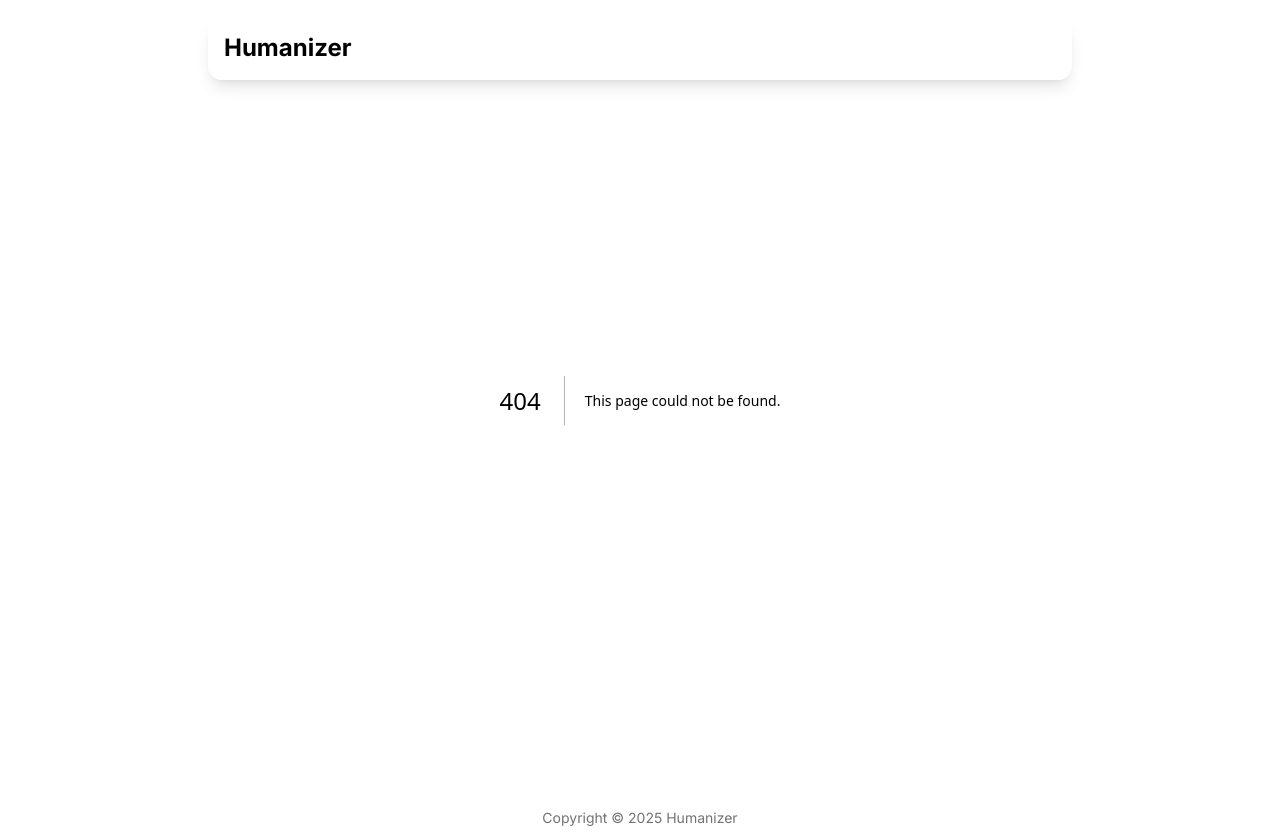
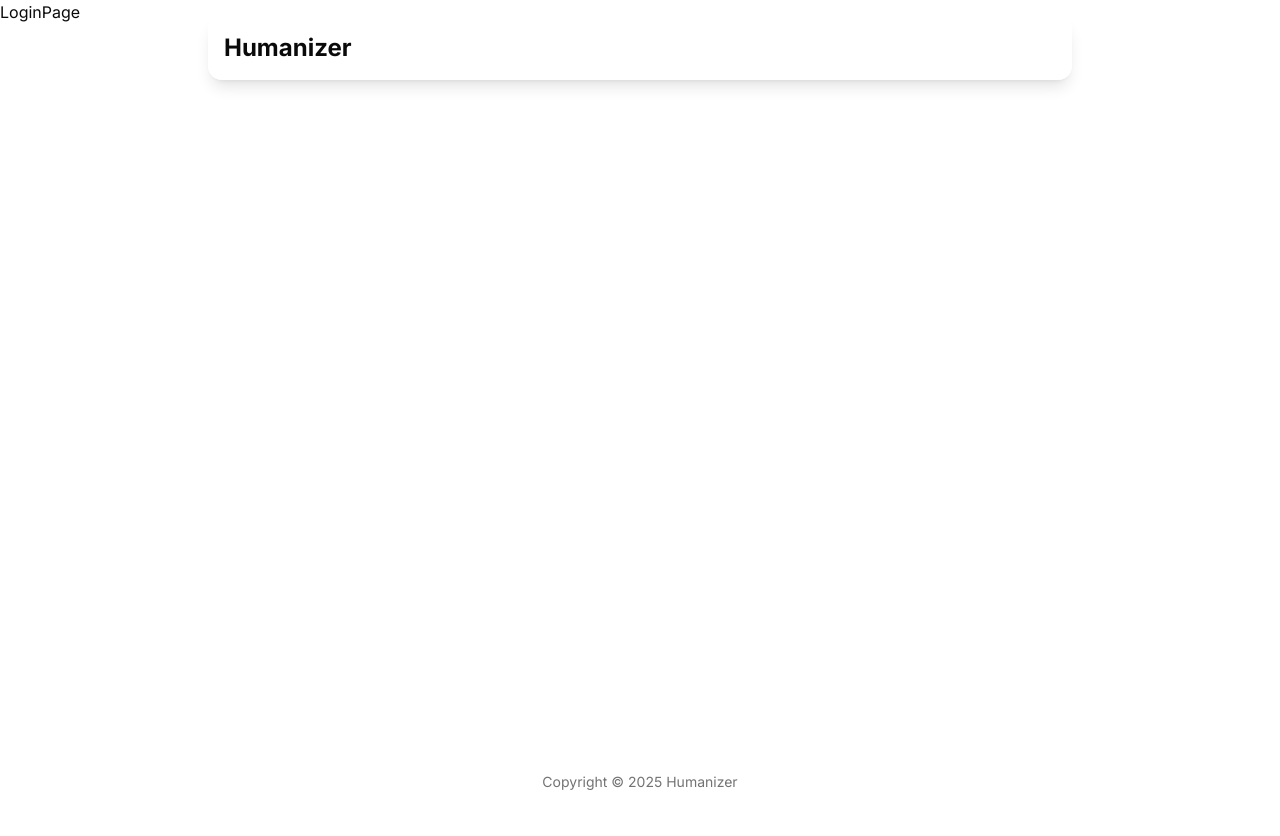
Before and after one commit to ValentinZoia/Humanize-AI, a Next.js app: page /login in a window 1280 px wide. Before the commit this address had no page. After the commit the page ends 800 px from the top, so only its background shows below. Built offline with nearby package versions, Linux system fonts and the light colour scheme.

Commit message:
add login page

```diff
--- /dev/null
+++ b/src/app/login/page.tsx
@@ -0,0 +1,9 @@
+import React from 'react'
+
+const LoginPage = () => {
+  return (
+    <div>LoginPage</div>
+  )
+}
+
+export default LoginPage
```
Also changed, not shown: src/app/login/actions.ts (added).
